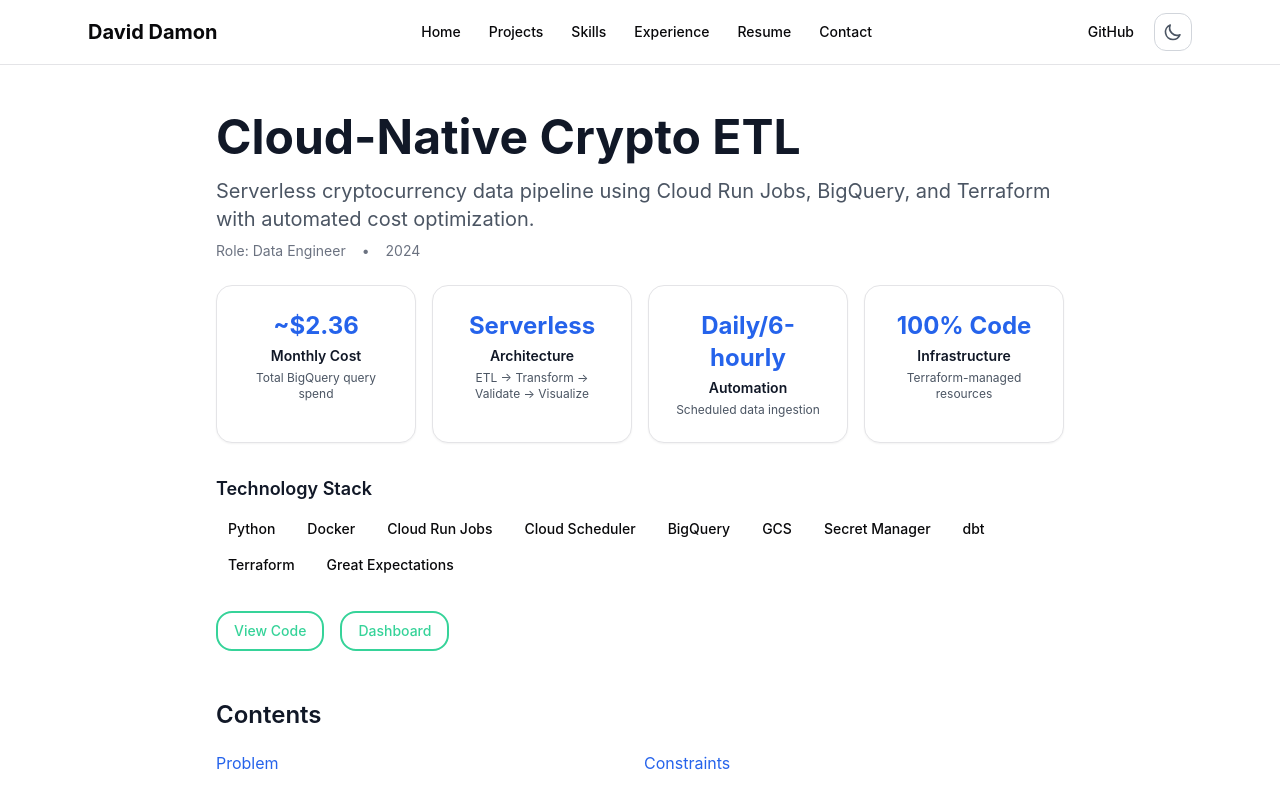
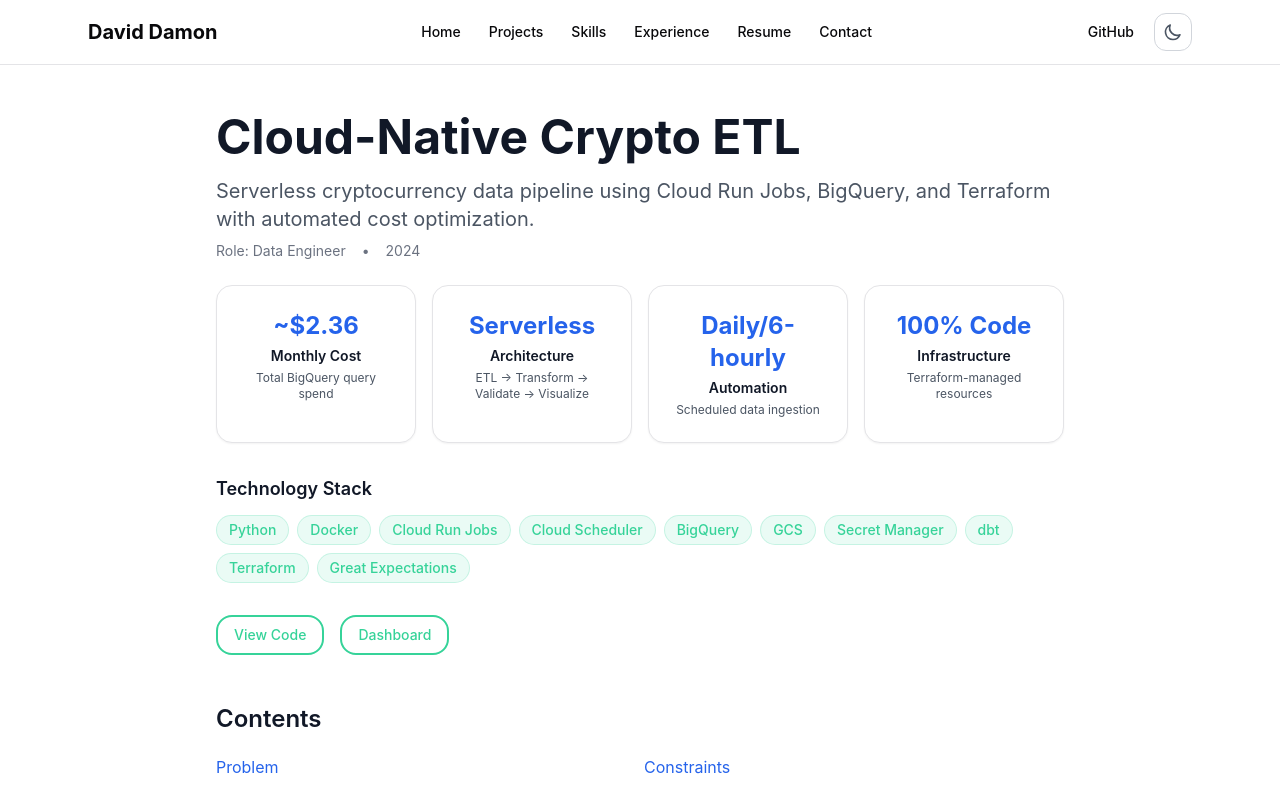
Before and after one commit to DrakeDamon/portfolio-nextjs, a Next.js app: page /projects/crypto-etl in a window 1280 px wide. Shown: the top 794 px of the page. Built offline with nearby package versions, Linux system fonts and the light colour scheme.

Commit message:
Fix all Badge variant type errors
- Change Badge variant from 'primary' to 'default' in case-study-layout
- All Badge components now use valid variants: 'default', 'secondary', 'outline'
- Resolves TypeScript compilation errors across codebase

```diff
--- a/src/components/case-study-layout.tsx
+++ b/src/components/case-study-layout.tsx
@@ -87,7 +87,7 @@ export function CaseStudyLayout({
           <h3 className="text-lg font-semibold text-gray-900 dark:text-white mb-3">Technology Stack</h3>
           <div className="flex flex-wrap gap-2">
             {stack.map((tech) => (
-              <Badge key={tech} variant="primary">
+              <Badge key={tech} variant="default">
                 {tech}
               </Badge>
             ))}
```
